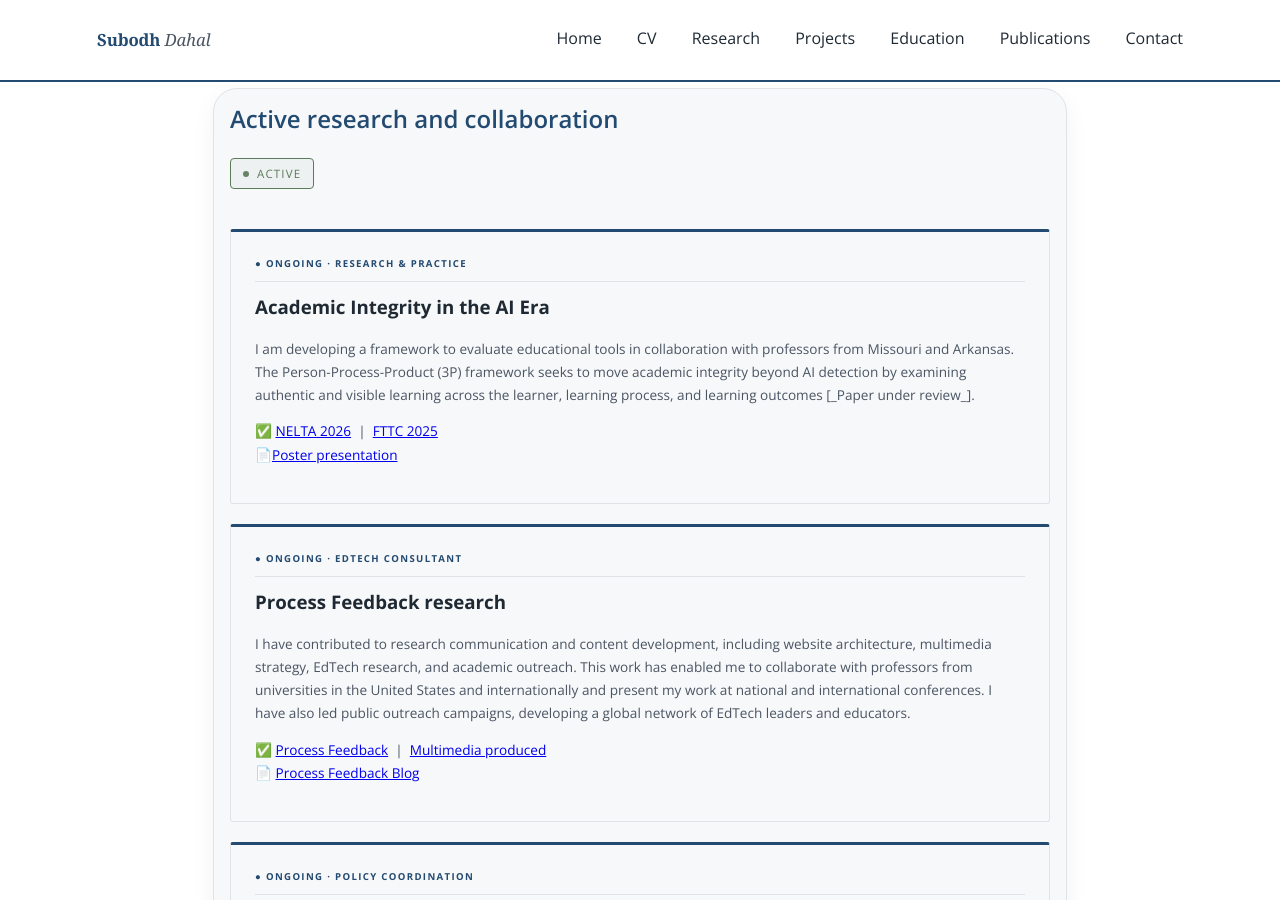
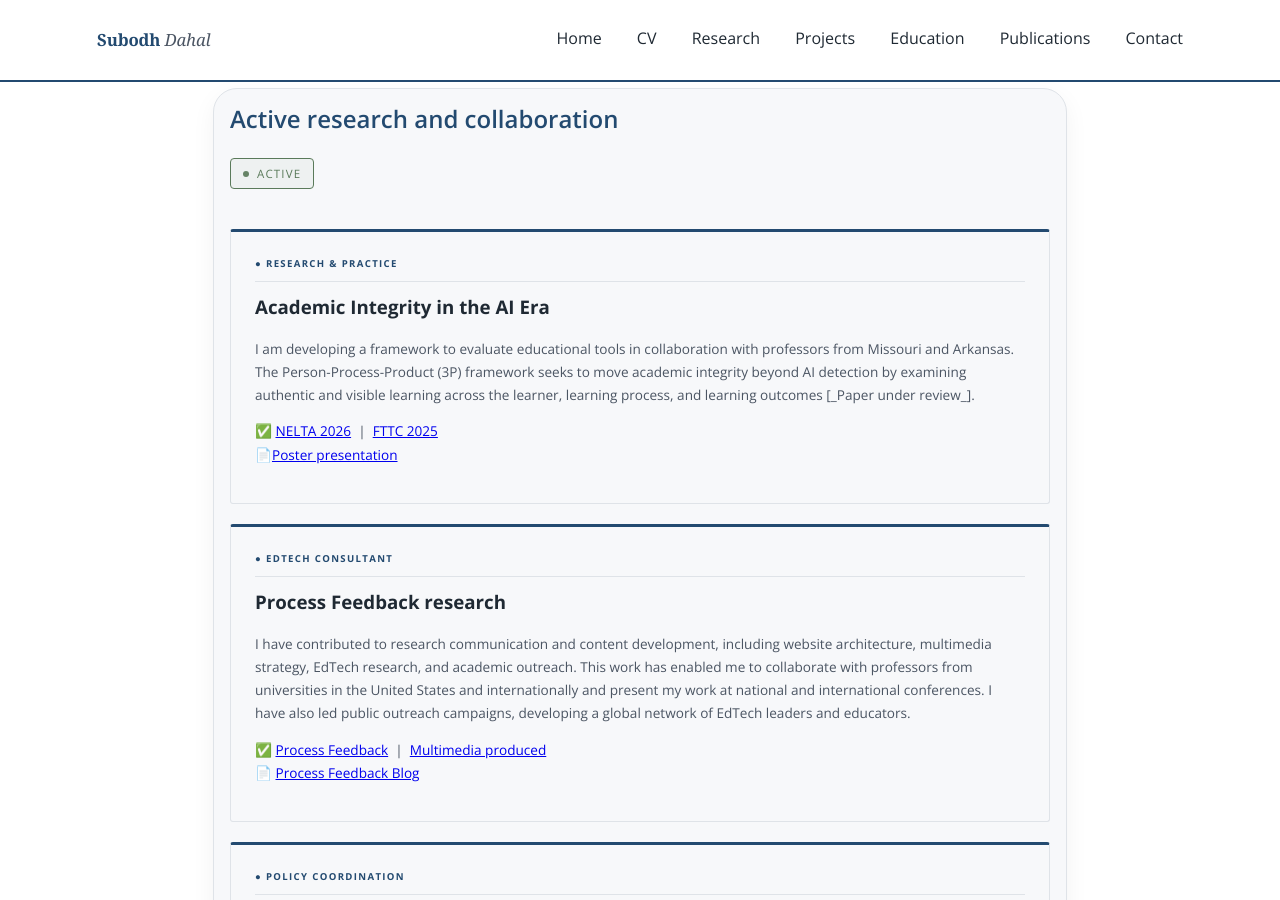
Before and after one commit to dahalsubodh/dahalsubodh.github.io, a Jekyll site: the page built from index.md, in a window 1280 px wide and 900 px high, scrolled down 592 px. Built offline with Jekyll 4.4.1, drawn with Linux system fonts in a browser that asks for light colours.

Commit message:
Update index.md

```diff
--- a/index.md
+++ b/index.md
@@ -11,7 +11,7 @@ title: Home
     Active
   </span>
   <div class="in-progress-grid">
-    <article class="progress-card" data-status="● Ongoing · Research &amp; Practice">
+    <article class="progress-card" data-status="● Research &amp; Practice">
       <h3>Academic Integrity in the AI Era</h3>
       <p>I am developing a framework to evaluate educational tools in collaboration with professors from Missouri and Arkansas. The Person-Process-Product (3P) framework seeks to move academic integrity beyond AI detection by examining authentic and visible learning across the learner, learning process, and learning outcomes [_Paper under review_].</p>
       <p style="margin-top:0.3rem;">
@@ -20,7 +20,7 @@ title: Home
         <br>📄<a href= "https://drive.google.com/file/d/1IdP8zCTnvqBzVhxeaKmsmzgbzyCWsYKX/view?usp=sharing">Poster presentation</a>
       </p>
     </article>
-    <article class="progress-card" data-status="● Ongoing · Edtech Consultant">
+    <article class="progress-card" data-status="● Edtech Consultant">
       <h3>Process Feedback research</h3>
       <p>I have contributed to research communication and content development, including website architecture, multimedia strategy, EdTech research, and academic outreach. This work has enabled me to collaborate with professors from universities in the United States and internationally and present my work at national and international conferences. I have also led public outreach campaigns, developing a global network of EdTech leaders and educators.</p>
       <p style="margin-top:0.3rem;">
@@ -28,11 +28,11 @@ title: Home
         <a href="https://www.youtube.com/watch?v=mVxsM_omzrI">Multimedia produced</a>
         <br>📄 <a href= "https://processfeedback.org/blog/">Process Feedback Blog</a> </p>
     </article>
-    <article class="progress-card" data-status="● Ongoing · Policy Coordination">
+    <article class="progress-card" data-status="● Policy Coordination">
       <h3>Education Policy Implementation and Coordination</h3>
       <p>Seconded to the Department of Education, I coordinate with government agencies and development partners to support the implementation of the national School Education Sector Plan (SESP). I support local governments in developing Local Education Plans through workshops, technical discussions, and plan reviews, while organizing and facilitating 10 thematic working groups.</p>
     </article>
-    <article class="progress-card" data-status="● Ongoing · Case study">
+    <article class="progress-card" data-status="● Case study">
       <h3>School Technology Readiness</h3>
       <p>In 2026, with institutional support from NIRT, I led a semi-structured survey across 13 community schools in Kathmandu to assess readiness for digital technology adoption. The study found that access to infrastructure alone was insufficient for effective adoption, highlighting the need for teacher capacity, institutional planning, training, and ongoing support.</p>
     </article>
```
